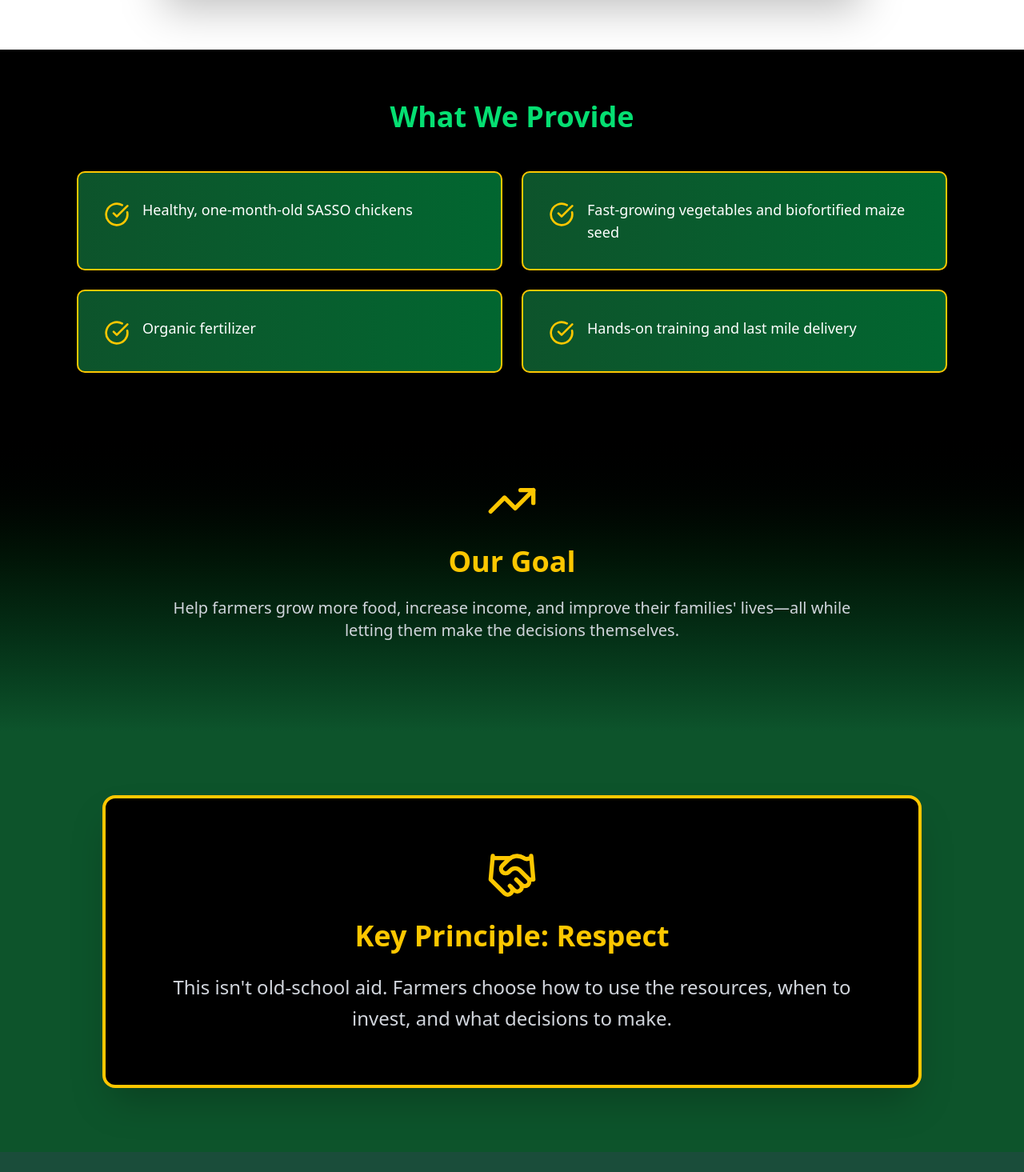
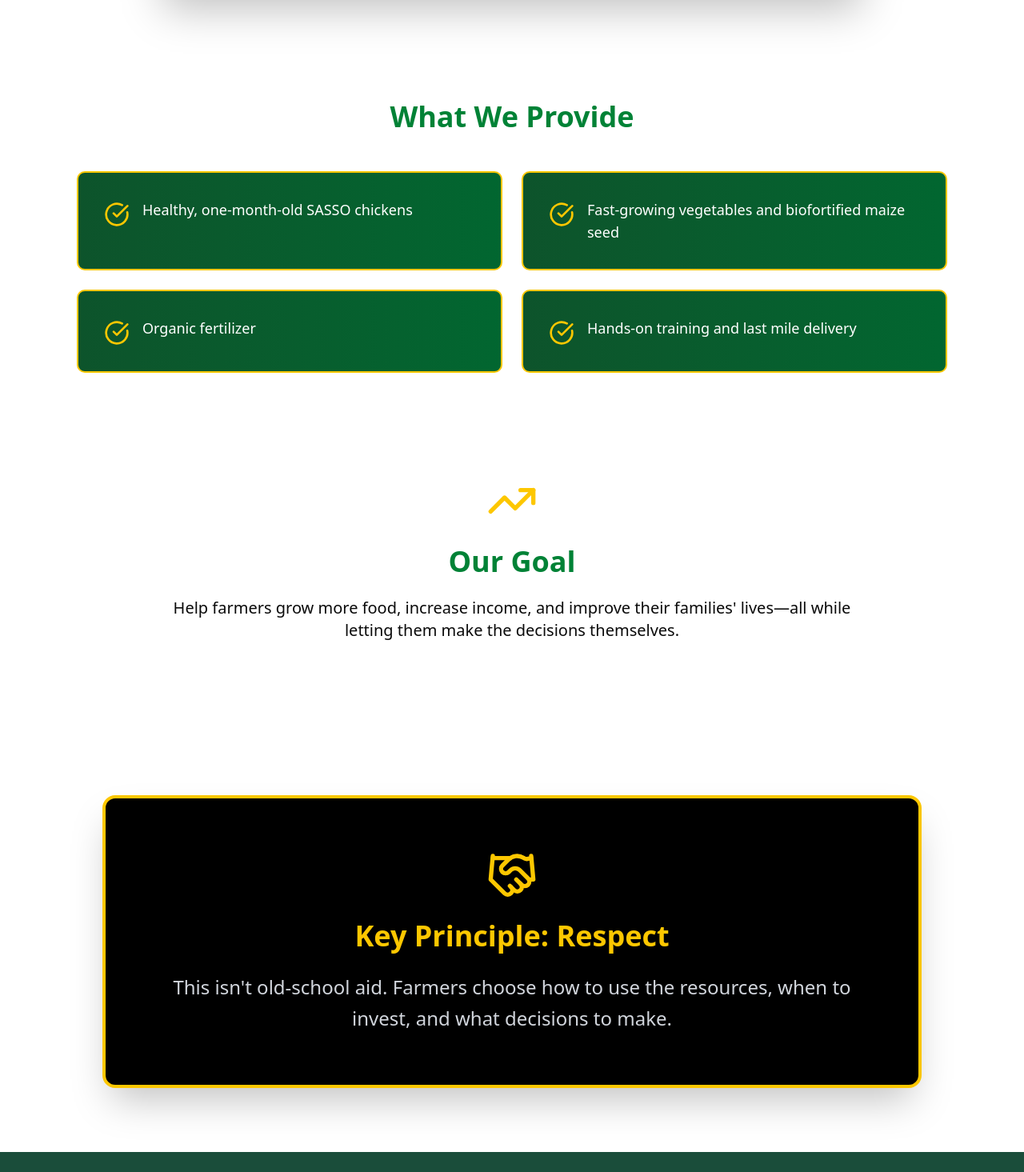
Before and after one commit to Mhando-Z/HervegWeb, a Next.js app: page /aboutus in a window 1280 px wide. Shown: the part 3045-4510 px from the top of the page at 80% size. Built offline with nearby package versions, Linux system fonts and the light colour scheme; a web font is replaced by a local one.

Commit message:
Phase One

```diff
--- a/src/app/aboutus/OurStory.jsx
+++ b/src/app/aboutus/OurStory.jsx
@@ -196,7 +196,7 @@ const FoundingStory = () => {
             transition={{ duration: 0.3 }}
           >
             {/* Placeholder for video/image */}
-            <div className="absolute inset-0 flex items-center justify-center bg-gradient-to-br from-gray-800 to-gray-900">
+            <div className="absolute inset-0 flex items-center justify-center">
               <div className="text-center">
                 <Users className="w-24 h-24 text-green-400 mx-auto mb-4" />
                 <p className="text-gray-400 text-lg">
@@ -212,7 +212,7 @@ const FoundingStory = () => {
 
       {/* Solutions Section */}
       <motion.section
-        className="py-16 px-6 md:px-12 lg:px-24 bg-black"
+        className="py-16 px-6 md:px-12 lg:px-24 "
         variants={containerVariants}
         initial="hidden"
         whileInView="visible"
@@ -220,7 +220,7 @@ const FoundingStory = () => {
       >
         <div className="max-w-6xl mx-auto">
           <motion.h3
-            className="text-3xl md:text-4xl font-bold mb-12 text-center text-green-400"
+            className="text-3xl md:text-4xl font-bold mb-12 text-center text-green-700"
             variants={itemVariants}
           >
             What We Provide
@@ -235,7 +235,7 @@ const FoundingStory = () => {
                 whileHover={{ scale: 1.03, x: 10 }}
               >
                 <div className="flex items-start gap-4">
-                  <CheckCircle className="w-8 h-8 text-yellow-400 flex-shrink-0 mt-1" />
+                  <CheckCircle className="w-8 h-8 text-yellow-400 shrink-0 mt-1" />
                   <p className="text-lg text-white">{solution.text}</p>
                 </div>
               </motion.div>
@@ -246,7 +246,7 @@ const FoundingStory = () => {
 
       {/* Goal Section */}
       <motion.section
-        className="py-16 px-6 md:px-12 lg:px-24 bg-gradient-to-b from-black to-green-900"
+        className="py-16 px-6 md:px-12 lg:px-24 "
         initial={{ opacity: 0 }}
         whileInView={{ opacity: 1 }}
         viewport={{ once: true }}
@@ -261,10 +261,10 @@ const FoundingStory = () => {
             <TrendingUp className="w-16 h-16 text-yellow-400 mx-auto mb-6" />
           </motion.div>
 
-          <h3 className="text-3xl md:text-4xl font-bold mb-6 text-yellow-400">
+          <h3 className="text-3xl md:text-4xl font-bold mb-6 text-green-700">
             Our Goal
           </h3>
-          <p className="text-xl text-gray-300 mb-12">
+          <p className="text-xl  mb-12">
             Help farmers grow more food, increase income, and improve their
             families' lives—all while letting them make the decisions
             themselves.
@@ -274,7 +274,7 @@ const FoundingStory = () => {
 
       {/* Key Principle Section */}
       <motion.section
-        className="py-20 px-6 md:px-12 lg:px-24 bg-green-900"
+        className="py-20 px-6 md:px-12 lg:px-24 "
         initial={{ opacity: 0, y: 50 }}
         whileInView={{ opacity: 1, y: 0 }}
         viewport={{ once: true }}
```
